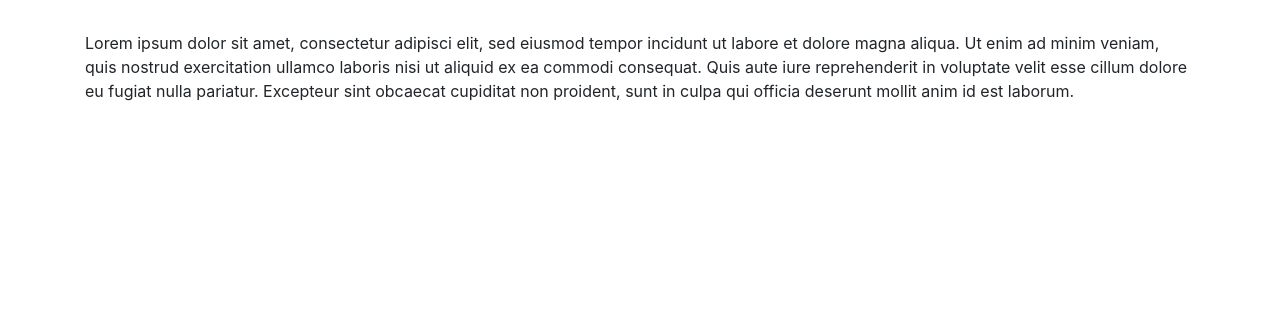
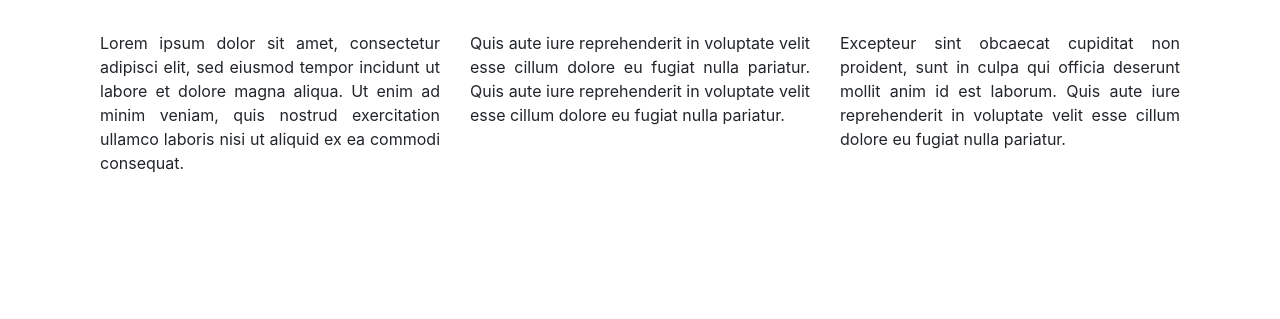
Before and after one commit to larenala/Pizzapalvelu, a Flask app: page / in a window 1280 px wide. Shown: the part 481-800 px from the top of the page. Run offline with Flask 2, Linux system fonts and the light colour scheme; some libraries are stand-ins or nearby versions.

Commit message:
Added columns to front page

```diff
--- a/application/static/css/main.css
+++ b/application/static/css/main.css
@@ -6,6 +6,10 @@ body {
 a {
     text-decoration: none;
     color: black;
+}
+
+.col-sm {
+    text-align: justify;
 }
 
 #jumbotron {
--- a/application/templates/index.html
+++ b/application/templates/index.html
@@ -6,7 +6,20 @@
     <h1 class="display-3" id="jumbo-text">Pizza Deliveries</h1>
   </div>
 </div>
+<div class="container">
+    <div class="row">
+        <div class="col-sm">
+            Lorem ipsum dolor sit amet, consectetur adipisci elit, sed eiusmod tempor incidunt ut labore et dolore magna aliqua. Ut enim ad minim veniam, quis nostrud exercitation ullamco laboris nisi ut aliquid ex ea commodi consequat.
+        </div>
+        <div class="col-sm">
+            Quis aute iure reprehenderit in voluptate velit esse cillum dolore eu fugiat nulla pariatur. Quis aute iure reprehenderit in voluptate velit esse cillum dolore eu fugiat nulla pariatur.
+        </div>
+        <div class="col-sm">
+          Excepteur sint obcaecat cupiditat non proident, sunt in culpa qui officia deserunt mollit anim id est laborum. Quis aute iure reprehenderit in voluptate velit esse cillum dolore eu fugiat nulla pariatur.
+        </div>
+      </div>
+</div>
 <p>
-  Lorem ipsum dolor sit amet, consectetur adipisci elit, sed eiusmod tempor incidunt ut labore et dolore magna aliqua. Ut enim ad minim veniam, quis nostrud exercitation ullamco laboris nisi ut aliquid ex ea commodi consequat. Quis aute iure reprehenderit in voluptate velit esse cillum dolore eu fugiat nulla pariatur. Excepteur sint obcaecat cupiditat non proident, sunt in culpa qui officia deserunt mollit anim id est laborum.
+
 </p>
 {% endblock %}
--- a/application/templates/layout.html
+++ b/application/templates/layout.html
@@ -37,6 +37,7 @@
               <a class="dropdown-item" href="{{ url_for('pizza_edit_page') }}">Edit menu</a>
             <div class="dropdown-divider"></div>
               <a class="dropdown-item" href="{{ url_for('orders_index') }}">View all orders</a>
+              <a class="dropdown-item" href="{{ url_for('list_users') }}">View customers</a>
             </div>
             </li>
 
```
